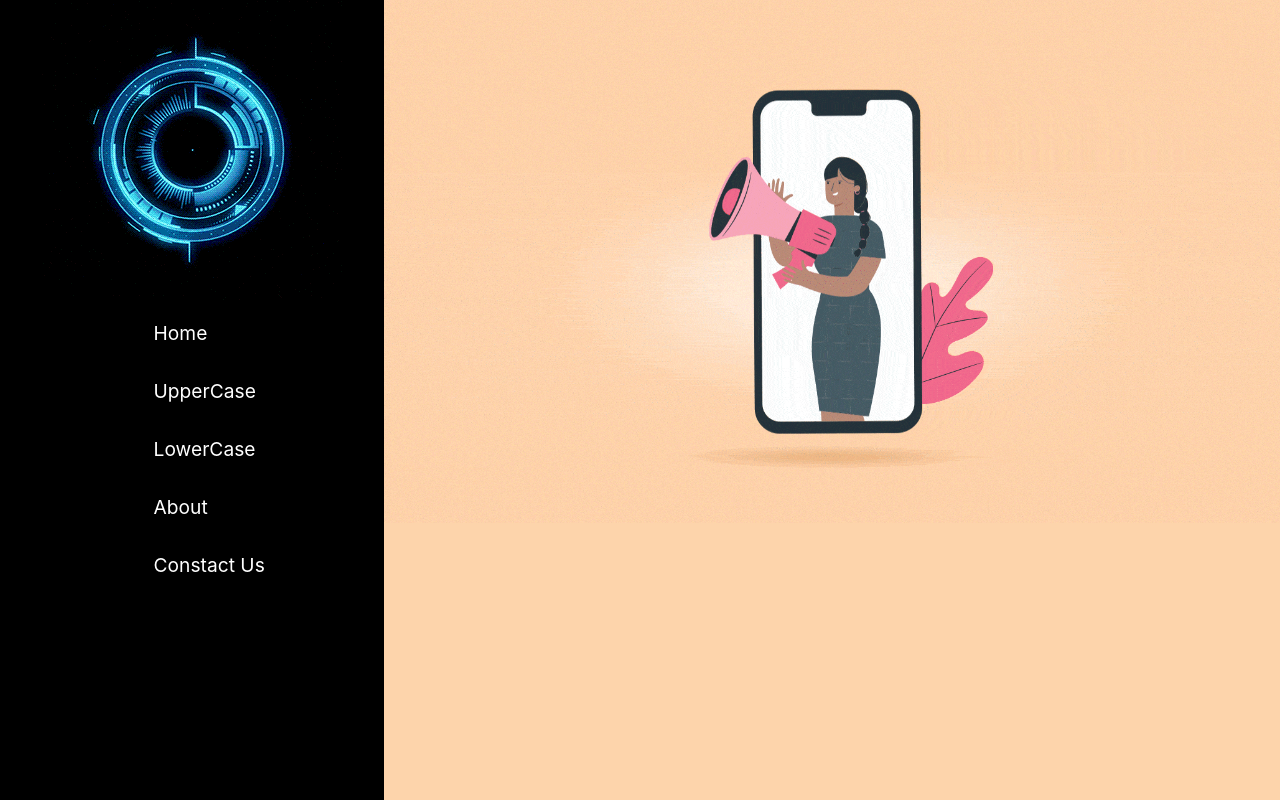
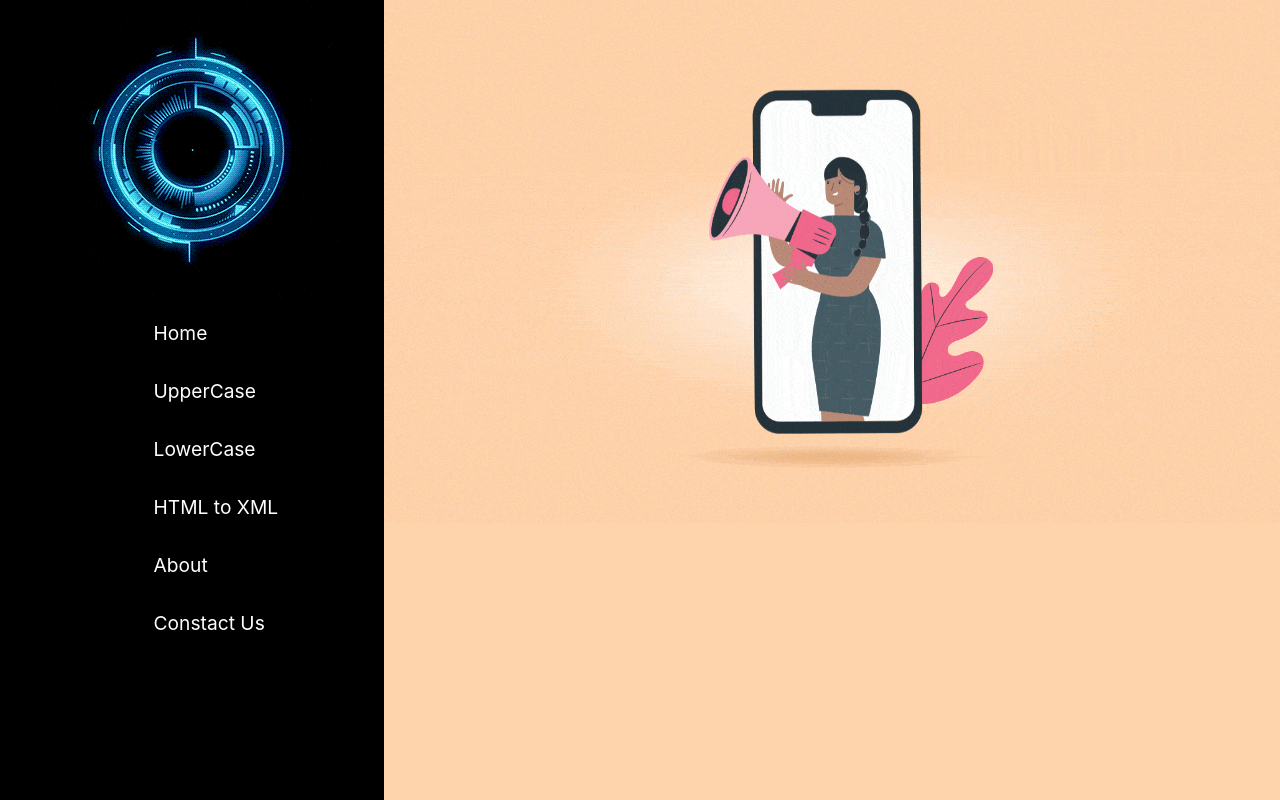
Before and after one commit to ritheshjaston/Texter-React-Js, a React (Create React App) app: page / in a window 1280 px wide. Built offline with nearby package versions, Linux system fonts and the light colour scheme.

Commit message:
second update

```diff
--- a/package.json
+++ b/package.json
@@ -6,6 +6,7 @@
     "@testing-library/jest-dom": "^5.17.0",
     "@testing-library/react": "^13.4.0",
     "@testing-library/user-event": "^13.5.0",
+    "htmlparser2": "^9.1.0",
     "react": "^18.2.0",
     "react-dom": "^18.2.0",
     "react-router-dom": "^6.21.2",
--- a/src/App.js
+++ b/src/App.js
@@ -27,6 +27,8 @@ function App() {
         </Route>
         <Route path='/lower' element={<Texter title={"Lowercase Convert"} placehold={"Enter Text Here"} handler={"lower"} />}>
         </Route>
+        <Route path='/convertxml' element={<Texter title={"HTML To XML Convert"} placehold={"Enter Text Here"} handler={"xml"} />}>
+        </Route>
         <Route path='/about' element={<About/>}>
         </Route>
         <Route path='/contact' element={<Constact/>}>
--- a/src/components/Home.js
+++ b/src/components/Home.js
@@ -10,6 +10,7 @@ export default function Home(props) {
           <Link to="/">Home</Link>
           <Link to="/upper">UpperCase</Link>
           <Link to="/lower">LowerCase</Link>
+          <Link to="/convertxml">HTML to XML</Link>
           <Link to="/about">About</Link>
           <Link to="/contact">Constact Us</Link>
         </div>
```
Also changed, not shown: 1 other file (tests, documents, lock files or other folders).
